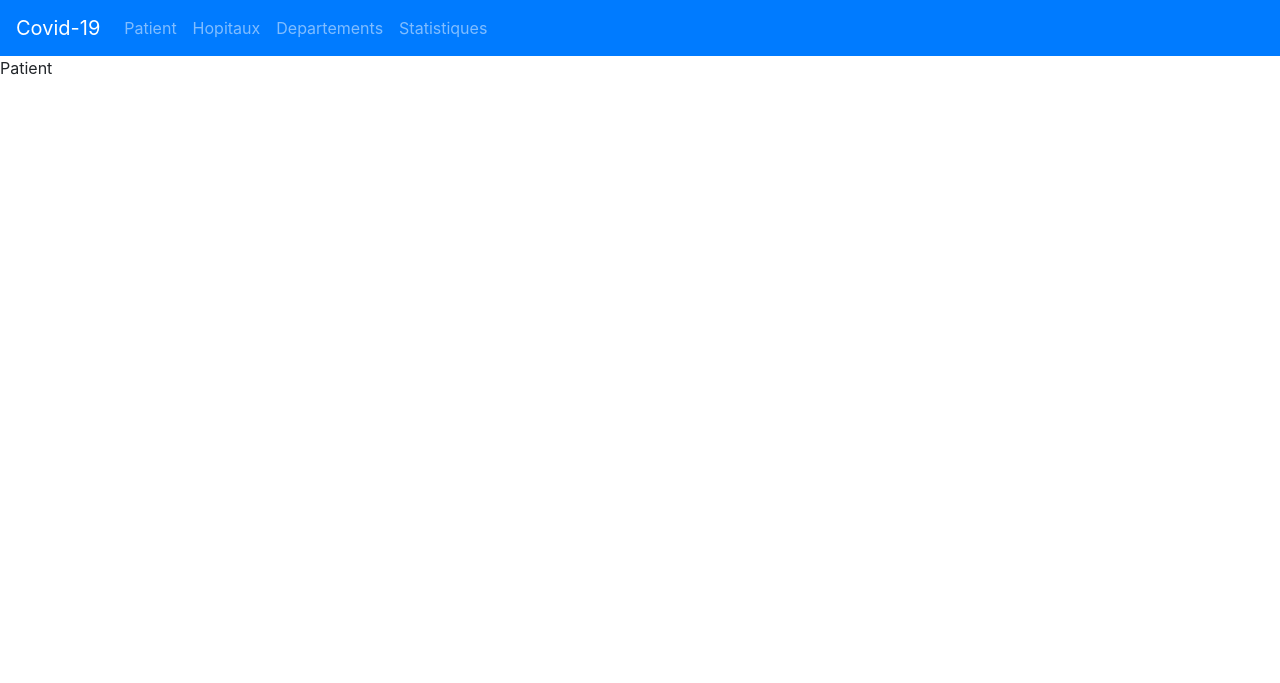
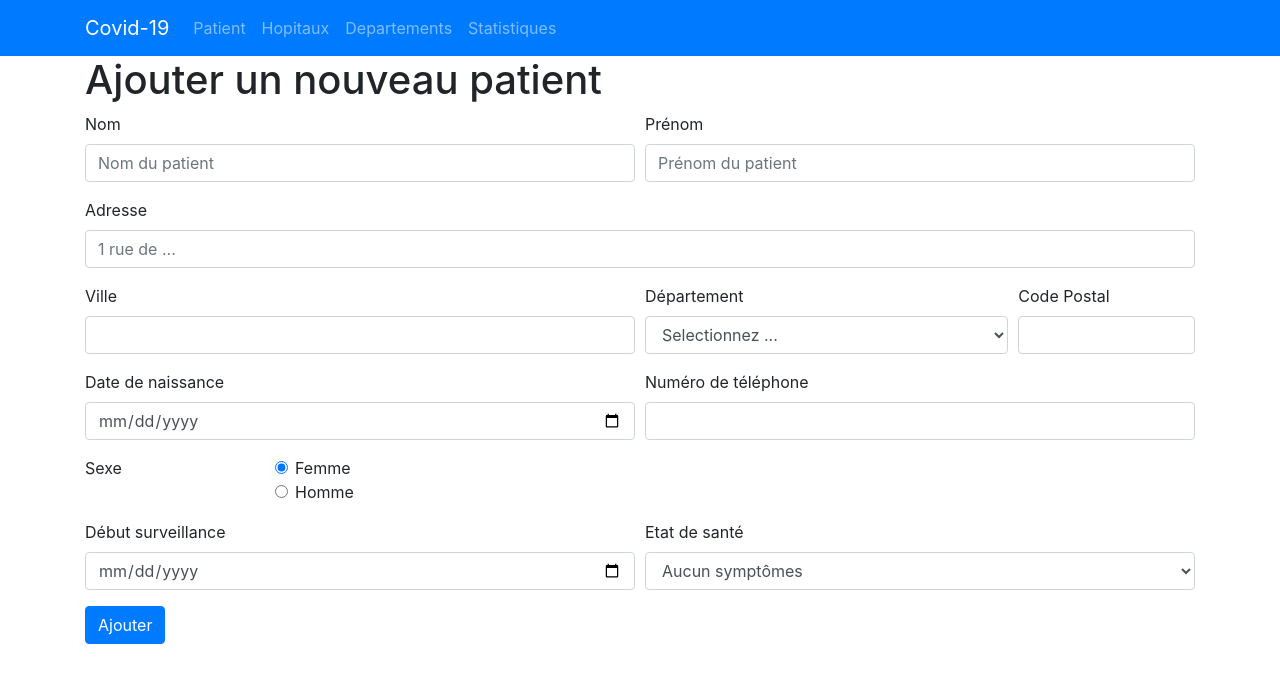
Before and after one commit to VincentC7/L3_CSI_Covid19, a PHP site: template src/views/pages/patient.twig in a window 1280 px wide. Shown: the top 683 px of the page. Run offline with PHP 8.4, Linux system fonts and the light colour scheme; the template is opened without the code that fills it, so the values that code supplies are empty; some libraries are stand-ins or nearby versions.

Commit message:
formulaire d'ajout

```diff
--- a/public/index.php
+++ b/public/index.php
@@ -22,6 +22,7 @@ $app->get('/', HomeController::class.":home")->setName("home");
 
 //page de gestion des patients
 $app->get('/Patient', PatientController::class.":home")->setName("patient");
+$app->post('/Patient', PatientController::class.":nouveauPatient");
 
 //page de gestion des hopitaux
 $app->get('/Hopitaux', HopitalController::class.":home")->setName("hopitaux");
--- a/src/Controller/PatientController.php
+++ b/src/Controller/PatientController.php
@@ -16,4 +16,8 @@ class PatientController extends Controller {
     public function home(RequestInterface $request, ResponseInterface $response){
         $this->render($response,'pages/patient.twig');
     }
+
+    public function nouveauPatient(RequestInterface $request, ResponseInterface $response){
+
+    }
 }
--- a/src/views/layout.twig
+++ b/src/views/layout.twig
@@ -5,10 +5,12 @@
     <meta charset="utf-8">
     <title>Titre de la page</title>
     <link href="https://stackpath.bootstrapcdn.com/bootstrap/4.4.1/css/bootstrap.min.css" rel="stylesheet" integrity="sha384-Vkoo8x4CGsO3+Hhxv8T/Q5PaXtkKtu6ug5TOeNV6gBiFeWPGFN9MuhOf23Q9Ifjh" crossorigin="anonymous">
+    <script src="https://stackpath.bootstrapcdn.com/bootstrap/4.4.1/js/bootstrap.min.js" integrity="sha384-wfSDF2E50Y2D1uUdj0O3uMBJnjuUD4Ih7YwaYd1iqfktj0Uod8GCExl3Og8ifwB6" crossorigin="anonymous"></script>
 </head>
 
 <body>
-<nav class="navbar navbar-expand-lg navbar-dark bg-primary">
+<nav class="navbar navbar-expand-lg navbar-dark bg-primary ">
+    <div class="container">
         <a class="navbar-brand" href="{{ path_for('home') }}">Covid-19</a>
         <button class="navbar-toggler" type="button" data-toggle="collapse" data-target="#navbarText" aria-controls="navbarText" aria-expanded="false" aria-label="Toggle navigation">
             <span class="navbar-toggler-icon"></span>
@@ -29,6 +31,8 @@
                 </li>
             </ul>
         </div>
+    </div>
+
 </nav>
     {% block content  %}{% endblock %}
 </body>
--- a/src/views/pages/patient.twig
+++ b/src/views/pages/patient.twig
@@ -1,7 +1,89 @@
-{% extends "layout.twig"%}
+{% extends "layout.twig" %}
 
 {% block content %}
-    <div>
-        Patient
+    <div class="container">
+        <h1> Ajouter un nouveau patient </h1>
+        <form>
+            <div class="form-row">
+                <div class="form-group col-md-6">
+                    <label for="Input_name">Nom</label>
+                    <input type="email" class="form-control" id="Input_name" placeholder="Nom du patient">
+                </div>
+                <div class="form-group col-md-6">
+                    <label for="inputPassword4">Prénom</label>
+                    <input type="password" class="form-control" id="inputPassword4" placeholder="Prénom du patient">
+                </div>
+            </div>
+            <div class="form-group">
+                <label for="input_adresse">Adresse</label>
+                <input type="text" class="form-control" id="input_adresse" placeholder="1 rue de ..."required >
+            </div>
+            <div class="form-row">
+                <div class="form-group col-md-6">
+                    <label for="inputVille">Ville</label>
+                    <input type="text" class="form-control" id="inputVille">
+                </div>
+                <div class="form-group col-md-4">
+                    <label for="input_departement">Département</label>
+                    <select id="input_departement" class="form-control" required>
+                        <option selected>Selectionnez ...</option>
+                    </select>
+                </div>
+                <div class="form-group col-md-2">
+                    <label for="input_codePost">Code Postal</label>
+                    <input type="text" class="form-control" id="input_codePost" required>
+                </div>
+            </div>
+            <div class="form-row">
+                <div class="form-group col-md-6">
+                    <label for="date_naiss">Date de naissance</label>
+                    <input type="date"class="form-control" id="date_naiss" required>
+                </div>
+
+                <div class="form-group col-md-6">
+                    <label for="tel">Numéro de téléphone</label>
+                    <input type="tel" pattern="[0-9]{10}" class="form-control" id="tel" required>
+                </div>
+            </div>
+            <fieldset class="form-group">
+                <div class="row">
+                    <legend class="col-form-label col-sm-2 pt-0">Sexe</legend>
+                    <div class="col-sm-10">
+                        <div class="form-check">
+                            <input class="form-check-input" type="radio" name="gridRadios" id="gridRadios1"
+                                   value="option1" checked>
+                            <label class="form-check-label" for="gridRadios1">
+                                Femme
+                            </label>
+                        </div>
+                        <div class="form-check">
+                            <input class="form-check-input" type="radio" name="gridRadios" id="gridRadios2"
+                                   value="option2">
+                            <label class="form-check-label" for="gridRadios2">
+                                Homme
+                            </label>
+                        </div>
+                    </div>
+                </div>
+            </fieldset>
+            <div class="form-row">
+                <div class="form-group col-md-6">
+                    <label for="date_surveillance">Début surveillance</label>
+                    <input type="date"class="form-control" id="date_surveillance" required>
+                </div>
+
+                <div class="form-group col-md-6">
+                    <label for="tel">Etat de santé</label>
+                    <select id="input_departement" class="form-control" required>
+                        <option selected>Aucun symptômes</option>
+                        <option>Fièvre</option>
+                        <option>Fièvre et problemes respiratoires</option>
+                        <option>Inconscient</option>
+                        <option>Décédé</option>
+                    </select>
+                </div>
+            </div>
+            <button type="submit" class="btn btn-primary">Ajouter</button>
+        </form>
     </div>
 {% endblock %}
```
Lines whose indentation alone changed are shown as unchanged.
